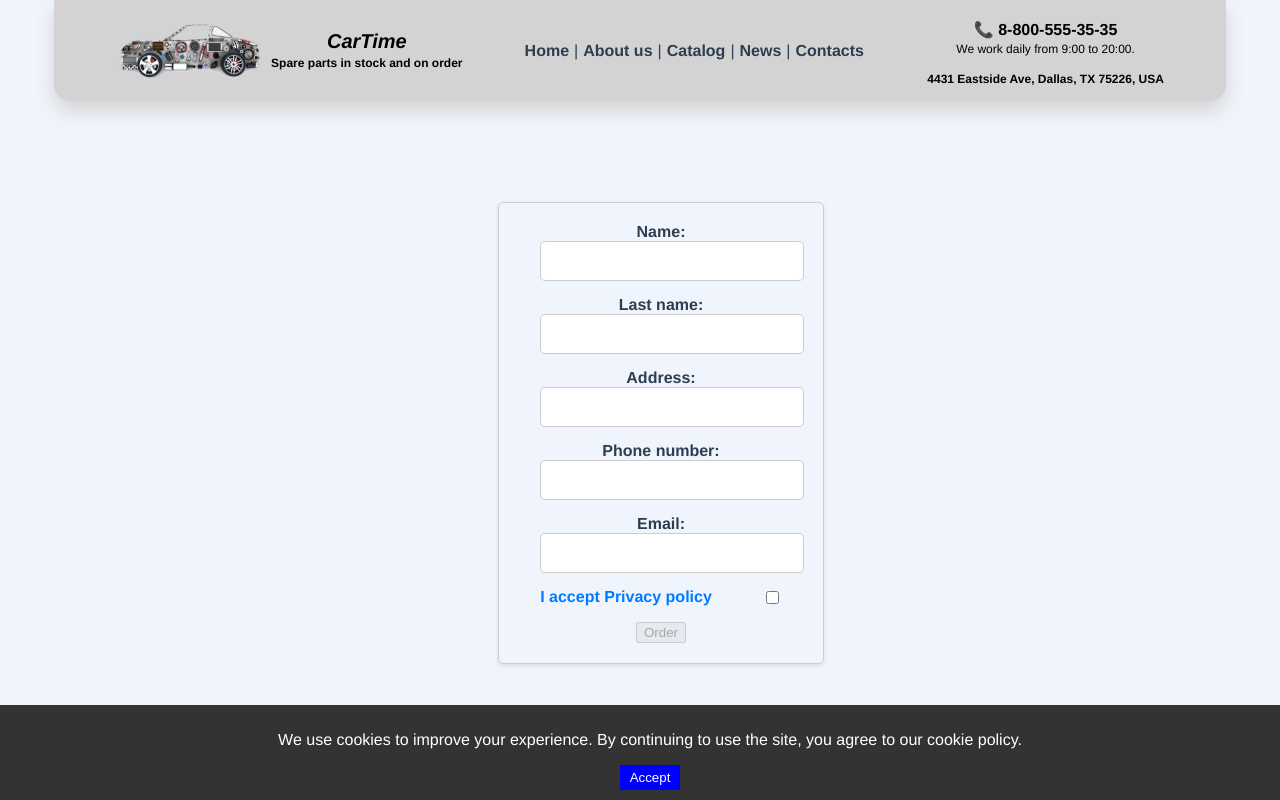
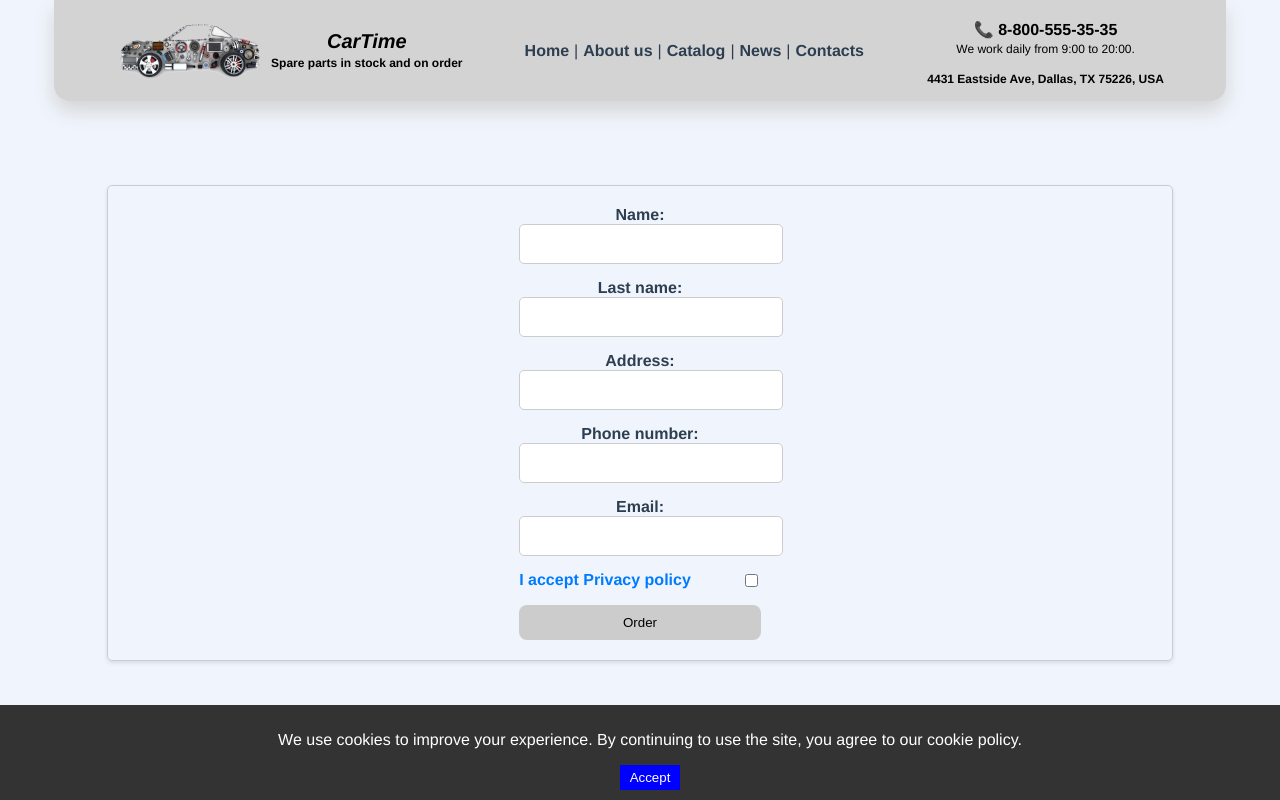
Before and after one commit to ithmv/autoparts, a Vue app: page /#/order in a window 1280 px wide. Built offline with nearby package versions, Linux system fonts and the light colour scheme.

Commit message:
final commit

```diff
--- a/src/views/ContactsView.vue
+++ b/src/views/ContactsView.vue
@@ -2,7 +2,7 @@
     <div class="container" v-if="data.id === 'Contacts'">
       <div class="container__contacts">
         <a class="container__contacts_adress" :href="data.adress_link" target="_blank">
-          <h2>Находимся по адресу:</h2>
+          <h2>We are located at:</h2>
           <h3>{{ data.adress }}</h3>
           <p>{{ data.adress_time }}</p>
           <span>{{ data.adress_description }}</span>
--- a/src/views/OrderView.vue
+++ b/src/views/OrderView.vue
@@ -31,8 +31,12 @@
         <input type="checkbox" id="acceptPolicy" v-model="acceptPolicy" required>
       </div>
 
-      <button type="submit" :disabled="!acceptPolicy">Order</button>
+      <button id="submit" type="submit" :disabled="!acceptPolicy">Order</button>
     </form>
+
+    <div v-if="thankYouMessage" class="thank-you-message">
+      Thank you for your order!
+    </div>
   </div>
 </template>
 
@@ -54,10 +58,19 @@
       phoneNumber: '',
       email: '',
       acceptPolicy: false,
+      thankYouMessage: false,
     };
   },
   methods: {
     submitOrder() {
+
+      this.thankYouMessage = true;
+      setTimeout(() => {
+        this.thankYouMessage = false;
+        setTimeout(() => {
+          location.reload();
+        }, 100);
+      }, 3000);
     },
   },
 });
@@ -65,8 +78,7 @@
 
 <style lang="scss" scoped>
 .container {
-    width: 100%;
-    margin: 0 auto;
+  width: 100vw;
   padding: 20px;
   border: 1px solid #ccc;
   border-radius: 5px;
@@ -98,16 +110,6 @@
       padding: 10px 20px;
       font-size: 16px;
       cursor: pointer;
-
-        &:hover {
-          background-color: #0056b3;
-        }
-
-        &:disabled {
-          background-color: #ccc;
-          cursor: not-allowed;
-        }
-      }
     }
   }
 
@@ -121,4 +123,58 @@
       font-weight: bold;
     }
   }
+}
+  #submit {
+    width: 100%;
+    border-radius: 8px;
+    padding: 10px;
+    border: none;
+    background-color: blue;
+    color: white;
+    cursor: pointer;
+
+    &:hover {
+      box-shadow: 0 0 10px 0 black;
+      transition: 0.5s;
+      background-color: rgba(0, 0, 255, 0.486);
+    }
+
+    &:disabled {
+        background-color: #ccc;
+        cursor: not-allowed;
+        box-shadow: none;
+        color : black;
+      }
+  }
+
+.thank-you-message {
+  position: fixed;
+  top: 0;
+  left: 0;
+  width: 100%;
+  background-color: #007bff;
+  color: #fff;
+  text-align: center;
+  padding: 100px 10px;
+  font-size: 18px;
+  animation: slide-down 0.5s ease-in-out, fade-out 3s 0.5s;
+}
+
+@keyframes slide-down {
+  0% {
+    transform: translateY(-100%);
+  }
+  100% {
+    transform: translateY(0);
+  }
+}
+
+@keyframes fade-out {
+  0% {
+    opacity: 1;
+  }
+  100% {
+    opacity: 0;
+  }
+}
 </style>
```
Lines whose indentation alone changed are shown as unchanged.
